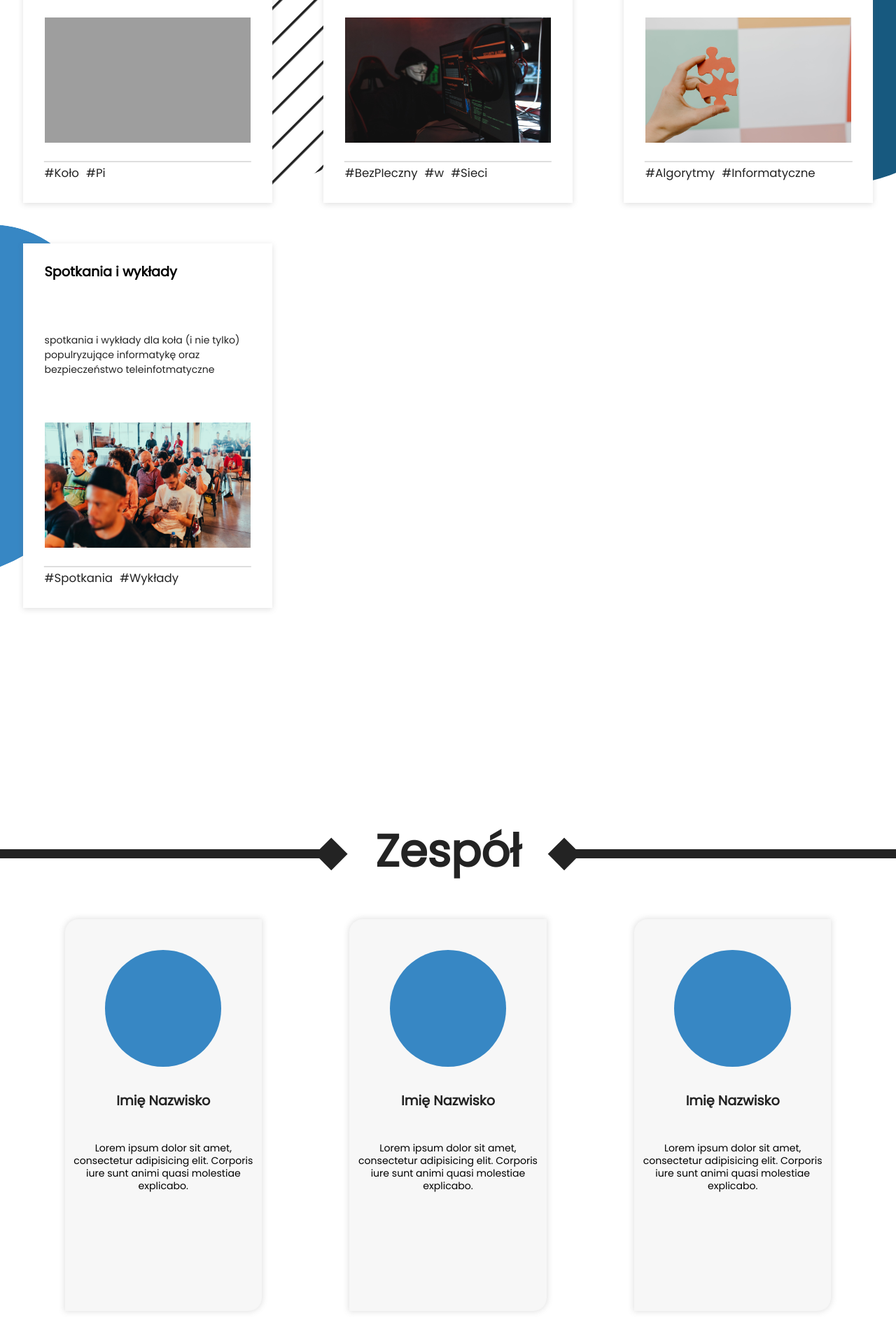
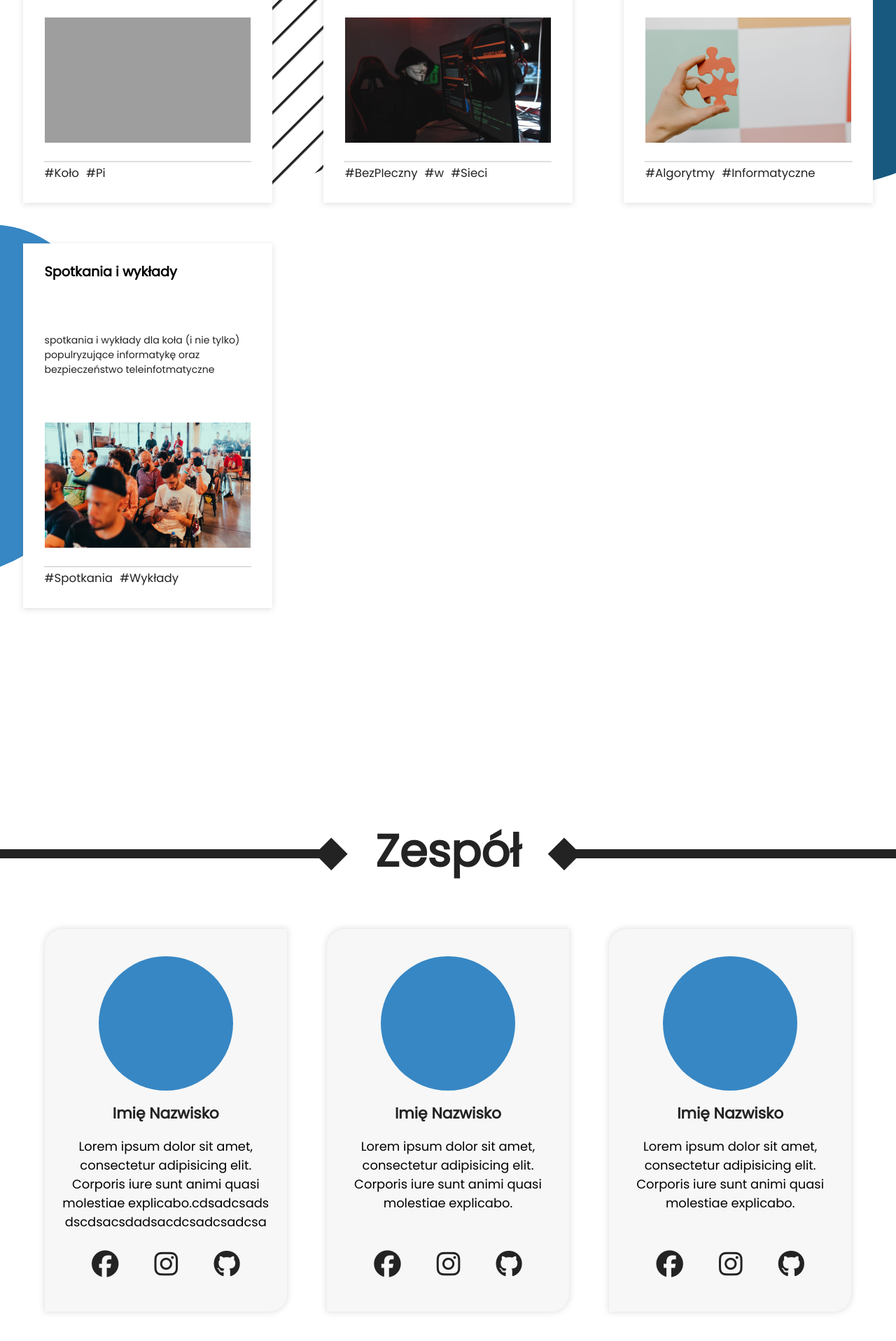
Before and after one commit to elmaccho/koloPi, a PHP site: page / in a window 1280 px wide; the page is wider, and only the part inside the window is pictured. Shown: the part 2537-4454 px from the top of that part at 70% size. Before the commit the page ends 4413 px from the top of that part, so only its background shows below. Run offline with PHP 8.4, Linux system fonts and the light colour scheme; some libraries are stand-ins or nearby versions; grey boxes are pictures that could not be loaded.

Commit message:
sekcja teams poprawki

```diff
--- a/index.html
+++ b/index.html
@@ -226,18 +226,37 @@
         <div class="team-wrapper">
             <div class="team-box">
                 <div class="circle"></div>
-                <div class="name"><strong>Imię Nazwisko</strong></div>
-                <div class="description">Lorem ipsum dolor sit amet, consectetur adipisicing elit. Corporis iure sunt animi quasi molestiae explicabo.</div>
+                <div class="name">Imię Nazwisko</div>
+                <div class="description">
+                    Lorem ipsum dolor sit amet, consectetur
+                    adipisicing elit. Corporis iure sunt animi quasi
+                    molestiae explicabo.cdsadcsads dscdsacsdadsacdcsadcsadcsa
+                </div>
+                <div class="links">
+                    <a href="#"><i class="fa-brands fa-facebook"></i></a>
+                    <a href="#"><i class="fa-brands fa-instagram"></i></a>
+                    <a href="#"><i class="fa-brands fa-github"></i></a>
+                </div>
             </div>
             <div class="team-box">
                 <div class="circle"></div>
-                <div class="name"><strong>Imię Nazwisko</strong></div>
+                <div class="name">Imię Nazwisko</div>
                 <div class="description">Lorem ipsum dolor sit amet, consectetur adipisicing elit. Corporis iure sunt animi quasi molestiae explicabo.</div>
+                <div class="links">
+                    <a href="#"><i class="fa-brands fa-facebook"></i></a>
+                    <a href="#"><i class="fa-brands fa-instagram"></i></a>
+                    <a href="#"><i class="fa-brands fa-github"></i></a>
+                </div>
             </div>
             <div class="team-box">
                 <div class="circle"></div>
-                <div class="name"><strong>Imię Nazwisko</strong></div>
+                <div class="name">Imię Nazwisko</div>
                 <div class="description">Lorem ipsum dolor sit amet, consectetur adipisicing elit. Corporis iure sunt animi quasi molestiae explicabo.</div>
+                <div class="links">
+                    <a href="#"><i class="fa-brands fa-facebook"></i></a>
+                    <a href="#"><i class="fa-brands fa-instagram"></i></a>
+                    <a href="#"><i class="fa-brands fa-github"></i></a>
+                </div>
             </div>
         </div>
     </section>
--- a/style.css
+++ b/style.css
@@ -1667,6 +1689,7 @@ body {
     z-index: -1;
     width: 100%;
     height: 100%;
+    overflow: hidden;
   }
   .projects .blobs .blob_4{
     position: absolute;
@@ -1800,24 +1823,23 @@ body {
   }
 
   .team .team-wrapper {
-    padding: 50px 25px;
-    height: 100%;
-    display: flex;
-    flex-direction: row;
-    flex-wrap: wrap;
-    justify-content: space-evenly;
+    height: 100%;
+    display: grid;
+    justify-items: center;
+    grid-template-columns: auto auto auto;
+    padding: 5vw;
     gap: 4.5vw;
   }
 
   .team .team-wrapper .team-box {
-    position: relative;
-    height: 70vh;
     background: #F7F7F7;
     box-shadow: rgba(99, 99, 99, 0.2) 0px 0px 8px 1px;
-    border-radius: 1.5vw 0 1.5vw 0;
-    padding: 0 1vw;
-    display: flex;
-    flex-direction: column;
+    border-radius: 2vw 0 2vw 0;
+    padding: 3vw 1vw;
+
+    display: flex;
+    flex-direction: column;
+    justify-content: center;
     align-items: center;
     max-width: 25vw;
     gap: 1.5vw;
@@ -1830,18 +1852,15 @@ body {
 
   .team .team-wrapper .team-box .circle {
     position: relative;
-    width: 13vw;
-    height: 13vw;
-    top: 44px;
+    width: 15vw;
+    height: 15vw;
     background: #3787C4;
     border-radius: 50%;
   }
 
   .team .team-wrapper .team-box .name {
-    position: relative;
-    max-width: 20vw;
-    top: 60px;
-    font-size: 1.5vw;
+    font-weight: 600;
+    font-size: 1.7vw;
     line-height: 28px;
     text-align: center;
     color: #232323;
@@ -1849,11 +1868,23 @@ body {
 
   .team .team-wrapper .team-box .description {
     position: relative;
-    max-width: 20vw;
-    top: 85px;
-    font-size: 1.1vw;
-    line-height: 18px;
     text-align: center;
+    font-size: 1.4vw;
+    width: 100%;
+    /* min-height: 20vh; */
     color: #000000;
   }
+  .team .team-wrapper .team-box .links {
+    margin-top: auto;
+    display: flex;
+    gap: 4vw;
+  }
+  .team .team-wrapper .team-box .links a {
+    font-size: 3vw;
+    color: #232323;
+    transition: 0.3s;
+  }
+  .team .team-wrapper .team-box .links a:hover{
+    transform: scale(1.2);
+  }
 }/*# sourceMappingURL=style.css.map */
```
Also changed, not shown: other parts of style.css (+79 -57 lines).
